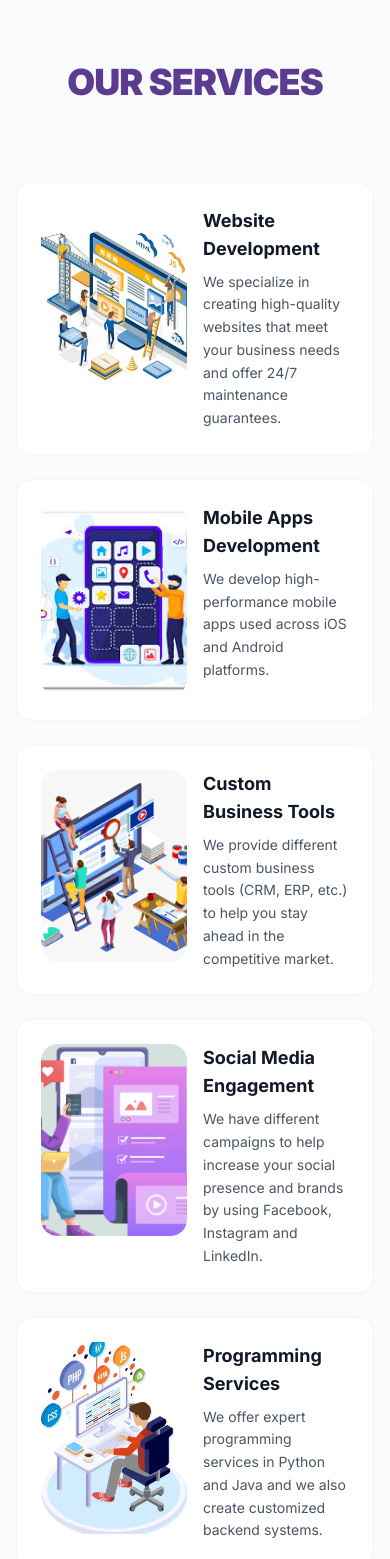
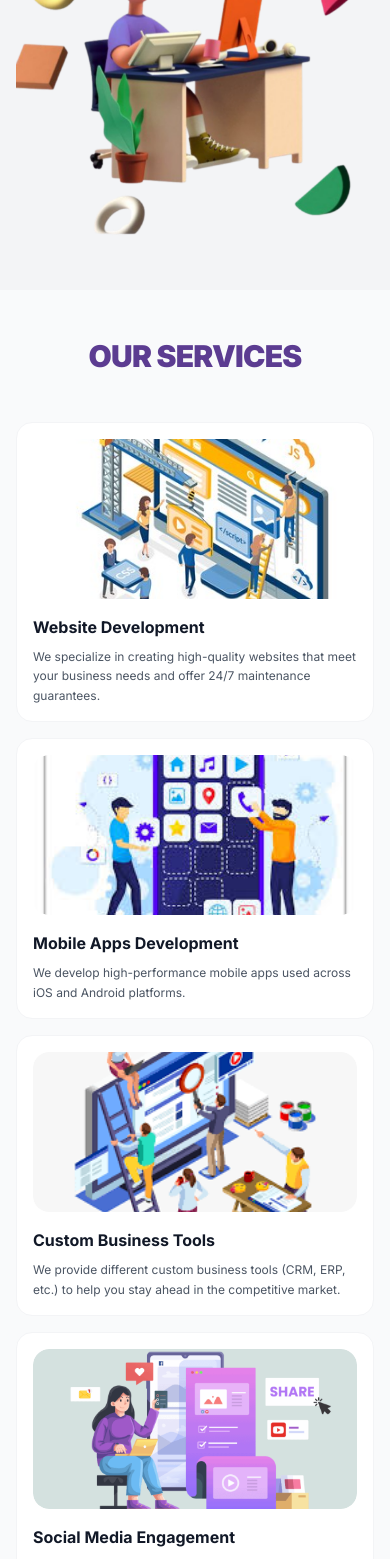
Before and after one commit to Nduhiu17/softwebix-website, a Next.js app: page / in a window 390 px wide. Shown: the part 432-1991 px from the top of the page. Built offline with nearby package versions, Linux system fonts and the light colour scheme.

Commit message:
update the responsiveness for all sections

```diff
--- a/app/page.tsx
+++ b/app/page.tsx
@@ -47,9 +47,9 @@ export default function Home() {
               initial={{ opacity: 0, x: -50 }}
               animate={{ opacity: 1, x: 0 }}
               transition={{ duration: 0.8 }}
-              className="space-y-8 lg:pr-8 relative z-10 lg:w-1/2"
+              className="space-y-8 lg:pr-12 xl:pr-16 relative z-10 lg:w-1/2 mb-8 lg:mb-0"
             >
-              <h1 className="text-4xl lg:text-6xl xl:text-7xl font-black leading-none tracking-tight">
+              <h1 className="text-3xl sm:text-4xl lg:text-6xl xl:text-7xl font-black leading-none tracking-tight text-center lg:text-left">
                 <span className="text-gray-900">WE MAKE </span>
                 <span className="text-[#5c3c91]">IT</span>
                 <br />
@@ -60,7 +60,7 @@ export default function Home() {
                 <span className="text-[#5c3c91]">AFFORDABLE.</span>
               </h1>
 
-              <div className="text-sm lg:text-base xl:text-lg text-gray-700 space-y-1 leading-relaxed max-w-lg">
+              <div className="text-sm sm:text-base lg:text-base xl:text-lg text-gray-700 space-y-1 leading-relaxed max-w-lg mx-auto lg:mx-0 text-center lg:text-left">
                 <p>
                   <span className="text-gray-900">Hong Kong's First One-Stop </span>
                   <span className="text-[#5c3c91] font-semibold">Website Design</span>,
@@ -73,22 +73,22 @@ export default function Home() {
               </div>
             </motion.div>
 
-            {/* Overlapping Hero Image */}
+            {/* Hero Image - Mobile: Below text, Desktop: Overlapping */}
             <motion.div
               initial={{ opacity: 0, scale: 0.8 }}
               animate={{ opacity: 1, scale: 1 }}
               transition={{ duration: 1, delay: 0.2 }}
-              className="absolute top-0 right-0 lg:left-1/3 lg:right-0 w-full lg:w-2/3 z-20"
+              className="relative lg:absolute lg:top-0 lg:right-0 lg:left-1/3 lg:right-0 w-full lg:w-2/3 lg:z-20"
             >
-              <div className="relative w-full max-w-4xl mx-auto lg:mx-0">
-                <div className="relative overflow-visible h-[1100px] -mt-80 flex items-center justify-center">
-                  {/* Updated: Actual Hero Image */}
+              <div className="relative w-full max-w-md sm:max-w-lg lg:max-w-4xl mx-auto lg:mx-0">
+                <div className="relative overflow-visible h-[300px] sm:h-[400px] lg:h-[1100px] lg:-mt-80 flex items-center justify-center">
+                  {/* Hero Image */}
                   <Image
                     src="/images/heroes-section.png"
                     alt="Softwebix Hero Section"
                     width={700}
                     height={500}
-                    className="object-scale-down w-full h-full rounded-3xl"
+                    className="object-contain lg:object-scale-down w-full h-full rounded-3xl"
                     priority
                   />
                 </div>
@@ -99,38 +99,38 @@ export default function Home() {
       </section>
 
       {/* Services Section */}
-      <section className="px-4 py-20 lg:px-8 bg-gray-50">
+      <section className="px-4 py-12 sm:py-16 lg:py-20 lg:px-8 bg-gray-50">
         <div className="max-w-7xl mx-auto">
           <motion.h2
             initial={{ opacity: 0, y: 30 }}
             whileInView={{ opacity: 1, y: 0 }}
             transition={{ duration: 0.6 }}
-            className="text-4xl lg:text-6xl font-black text-center text-[#5c3c91] mb-20 tracking-tight"
+            className="text-3xl sm:text-4xl md:text-5xl lg:text-6xl font-black text-center text-[#5c3c91] mb-12 sm:mb-16 lg:mb-20 tracking-tight"
           >
             OUR SERVICES
           </motion.h2>
 
-          <div className="grid md:grid-cols-2 lg:grid-cols-3 gap-6 lg:gap-8">
+          <div className="grid grid-cols-1 sm:grid-cols-2 lg:grid-cols-3 gap-4 sm:gap-6 lg:gap-8">
             {/* Website Development */}
             <motion.div
               initial={{ opacity: 0, y: 50 }}
               whileInView={{ opacity: 1, y: 0 }}
               transition={{ duration: 0.6, delay: 0.1 }}
-              className="bg-white rounded-2xl p-6 hover:shadow-lg transition-all duration-300 border border-gray-100"
+              className="bg-white rounded-2xl p-4 sm:p-6 hover:shadow-lg transition-all duration-300 border border-gray-100"
             >
-              <div className="flex items-start space-x-4">
-                <div className="flex-1 rounded-2xl relative overflow-hidden">
+              <div className="flex flex-col sm:flex-row items-start space-y-4 sm:space-y-0 sm:space-x-4">
+                <div className="w-full sm:flex-1 rounded-2xl relative overflow-hidden">
                   <Image
                     src="/images/website development.jpg"
                     alt="Website Development"
                     width={300}
                     height={200}
-                    className="w-full h-48 object-cover rounded-2xl"
+                    className="w-full h-40 sm:h-48 object-cover rounded-2xl"
                   />
                 </div>
-                <div className="flex-1">
-                  <h3 className="text-lg font-bold text-gray-900 mb-2">Website Development</h3>
-                  <p className="text-gray-600 text-sm leading-relaxed">
+                <div className="w-full sm:flex-1">
+                  <h3 className="text-base sm:text-lg font-bold text-gray-900 mb-2">Website Development</h3>
+                  <p className="text-gray-600 text-xs sm:text-sm leading-relaxed">
                     We specialize in creating high-quality websites that meet your business needs and offer 24/7 maintenance guarantees.
                   </p>
                 </div>
@@ -142,21 +142,21 @@ export default function Home() {
               initial={{ opacity: 0, y: 50 }}
               whileInView={{ opacity: 1, y: 0 }}
               transition={{ duration: 0.6, delay: 0.2 }}
-              className="bg-white rounded-2xl p-6 hover:shadow-lg transition-all duration-300 border border-gray-100"
+              className="bg-white rounded-2xl p-4 sm:p-6 hover:shadow-lg transition-all duration-300 border border-gray-100"
             >
-              <div className="flex items-start space-x-4">
-                <div className="flex-1 rounded-2xl relative overflow-hidden">
+              <div className="flex flex-col sm:flex-row items-start space-y-4 sm:space-y-0 sm:space-x-4">
+                <div className="w-full sm:flex-1 rounded-2xl relative overflow-hidden">
                   <Image
                     src="/images/mobile apps development.jpg"
                     alt="Mobile Apps Development"
                     width={300}
                     height={200}
-                    className="w-full h-48 object-cover rounded-2xl"
+                    className="w-full h-40 sm:h-48 object-cover rounded-2xl"
                   />
                 </div>
-                <div className="flex-1">
-                  <h3 className="text-lg font-bold text-gray-900 mb-2">Mobile Apps Development</h3>
-                  <p className="text-gray-600 text-sm leading-relaxed">
+                <div className="w-full sm:flex-1">
+                  <h3 className="text-base sm:text-lg font-bold text-gray-900 mb-2">Mobile Apps Development</h3>
+                  <p className="text-gray-600 text-xs sm:text-sm leading-relaxed">
                     We develop high-performance mobile apps used across iOS and Android platforms.
                   </p>
                 </div>
@@ -168,21 +168,21 @@ export default function Home() {
               initial={{ opacity: 0, y: 50 }}
               whileInView={{ opacity: 1, y: 0 }}
               transition={{ duration: 0.6, delay: 0.3 }}
-              className="bg-white rounded-2xl p-6 hover:shadow-lg transition-all duration-300 border border-gray-100"
+              className="bg-white rounded-2xl p-4 sm:p-6 hover:shadow-lg transition-all duration-300 border border-gray-100"
             >
-              <div className="flex items-start space-x-4">
-                <div className="flex-1 rounded-2xl relative overflow-hidden">
+              <div className="flex flex-col sm:flex-row items-start space-y-4 sm:space-y-0 sm:space-x-4">
+                <div className="w-full sm:flex-1 rounded-2xl relative overflow-hidden">
                   <Image
                     src="/images/custom-business-tools.png"
                     alt="Custom Business Tools"
                     width={300}
                     height={200}
-                    className="w-full h-48 object-cover rounded-2xl"
+                    className="w-full h-40 sm:h-48 object-cover rounded-2xl"
                   />
                 </div>
-                <div className="flex-1">
-                  <h3 className="text-lg font-bold text-gray-900 mb-2">Custom Business Tools</h3>
-                  <p className="text-gray-600 text-sm leading-relaxed">
+                <div className="w-full sm:flex-1">
+                  <h3 className="text-base sm:text-lg font-bold text-gray-900 mb-2">Custom Business Tools</h3>
+                  <p className="text-gray-600 text-xs sm:text-sm leading-relaxed">
                     We provide different custom business tools (CRM, ERP, etc.) to help you stay ahead in the competitive market.
                   </p>
                 </div>
@@ -194,21 +194,21 @@ export default function Home() {
               initial={{ opacity: 0, y: 50 }}
               whileInView={{ opacity: 1, y: 0 }}
               transition={{ duration: 0.6, delay: 0.4 }}
-              className="bg-white rounded-2xl p-6 hover:shadow-lg transition-all duration-300 border border-gray-100"
+              className="bg-white rounded-2xl p-4 sm:p-6 hover:shadow-lg transition-all duration-300 border border-gray-100"
             >
-              <div className="flex items-start space-x-4">
-                <div className="flex-1 rounded-2xl relative overflow-hidden">
+              <div className="flex flex-col sm:flex-row items-start space-y-4 sm:space-y-0 sm:space-x-4">
+                <div className="w-full sm:flex-1 rounded-2xl relative overflow-hidden">
                   <Image
                     src="/images/social media.png"
                     alt="Social Media Engagement"
                     width={300}
                     height={200}
-                    className="w-full h-48 object-cover rounded-2xl"
+                    className="w-full h-40 sm:h-48 object-cover rounded-2xl"
                   />
                 </div>
-                <div className="flex-1">
-                  <h3 className="text-lg font-bold text-gray-900 mb-2">Social Media Engagement</h3>
-                  <p className="text-gray-600 text-sm leading-relaxed">
+                <div className="w-full sm:flex-1">
+                  <h3 className="text-base sm:text-lg font-bold text-gray-900 mb-2">Social Media Engagement</h3>
+                  <p className="text-gray-600 text-xs sm:text-sm leading-relaxed">
                     We have different campaigns to help increase your social presence and brands by using Facebook, Instagram and LinkedIn.
                   </p>
                 </div>
@@ -220,21 +220,21 @@ export default function Home() {
               initial={{ opacity: 0, y: 50 }}
               whileInView={{ opacity: 1, y: 0 }}
               transition={{ duration: 0.6, delay: 0.5 }}
-              className="bg-white rounded-2xl p-6 hover:shadow-lg transition-all duration-300 border border-gray-100"
+              className="bg-white rounded-2xl p-4 sm:p-6 hover:shadow-lg transition-all duration-300 border border-gray-100"
             >
-              <div className="flex items-start space-x-4">
-                <div className="flex-1 rounded-2xl relative overflow-hidden">
+              <div className="flex flex-col sm:flex-row items-start space-y-4 sm:space-y-0 sm:space-x-4">
+                <div className="w-full sm:flex-1 rounded-2xl relative overflow-hidden">
                   <Image
                     src="/images/programming.jpg"
                     alt="Programming Services"
                     width={300}
                     height={200}
-                    className="w-full h-48 object-cover rounded-2xl"
+                    className="w-full h-40 sm:h-48 object-cover rounded-2xl"
                   />
                 </div>
-                <div className="flex-1">
-                  <h3 className="text-lg font-bold text-gray-900 mb-2">Programming Services</h3>
-                  <p className="text-gray-600 text-sm leading-relaxed">
+                <div className="w-full sm:flex-1">
+                  <h3 className="text-base sm:text-lg font-bold text-gray-900 mb-2">Programming Services</h3>
+                  <p className="text-gray-600 text-xs sm:text-sm leading-relaxed">
                     We offer expert programming services in Python and Java and we also create customized backend systems.
                   </p>
                 </div>
@@ -246,21 +246,21 @@ export default function Home() {
               initial={{ opacity: 0, y: 50 }}
               whileInView={{ opacity: 1, y: 0 }}
               transition={{ duration: 0.6, delay: 0.6 }}
-              className="bg-white rounded-2xl p-6 hover:shadow-lg transition-all duration-300 border border-gray-100"
+              className="bg-white rounded-2xl p-4 sm:p-6 hover:shadow-lg transition-all duration-300 border border-gray-100"
             >
-              <div className="flex items-start space-x-4">
-                <div className="flex-1 rounded-2xl relative overflow-hidden">
+              <div className="flex flex-col sm:flex-row items-start space-y-4 sm:space-y-0 sm:space-x-4">
+                <div className="w-full sm:flex-1 rounded-2xl relative overflow-hidden">
                   <img
                     src="/images/comprehensive-bug-maintenance.jpg"
                     alt="Comprehensive Maintenance & Bug Fixes"
                     width={300}
                     height={200}
-                    className="w-full h-48 object-cover rounded-2xl"
+                    className="w-full h-40 sm:h-48 object-cover rounded-2xl"
                   />
                 </div>
-                <div className="flex-1">
-                  <h3 className="text-lg font-bold text-gray-900 mb-2">Comprehensive Maintenance & Bug Fixes</h3>
-                  <p className="text-gray-600 text-sm leading-relaxed">
+                <div className="w-full sm:flex-1">
+                  <h3 className="text-base sm:text-lg font-bold text-gray-900 mb-2">Comprehensive Maintenance & Bug Fixes</h3>
+                  <p className="text-gray-600 text-xs sm:text-sm leading-relaxed">
                     Our Maintenance & Bug Fixes Service ensures your software, website and applications run smoothly and reliably over time.
                   </p>
                 </div>
```
Also changed, not shown: public/images/heroes.svg (added).
